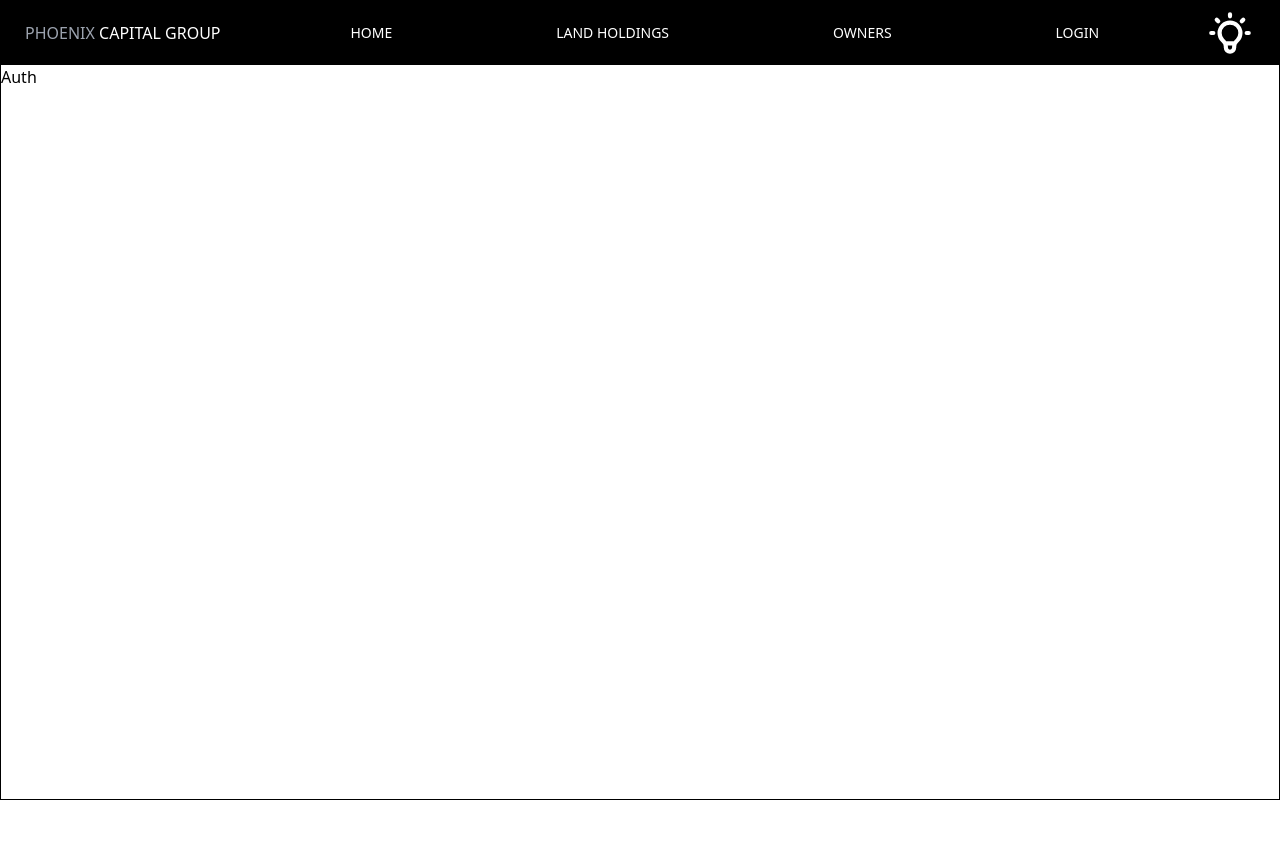
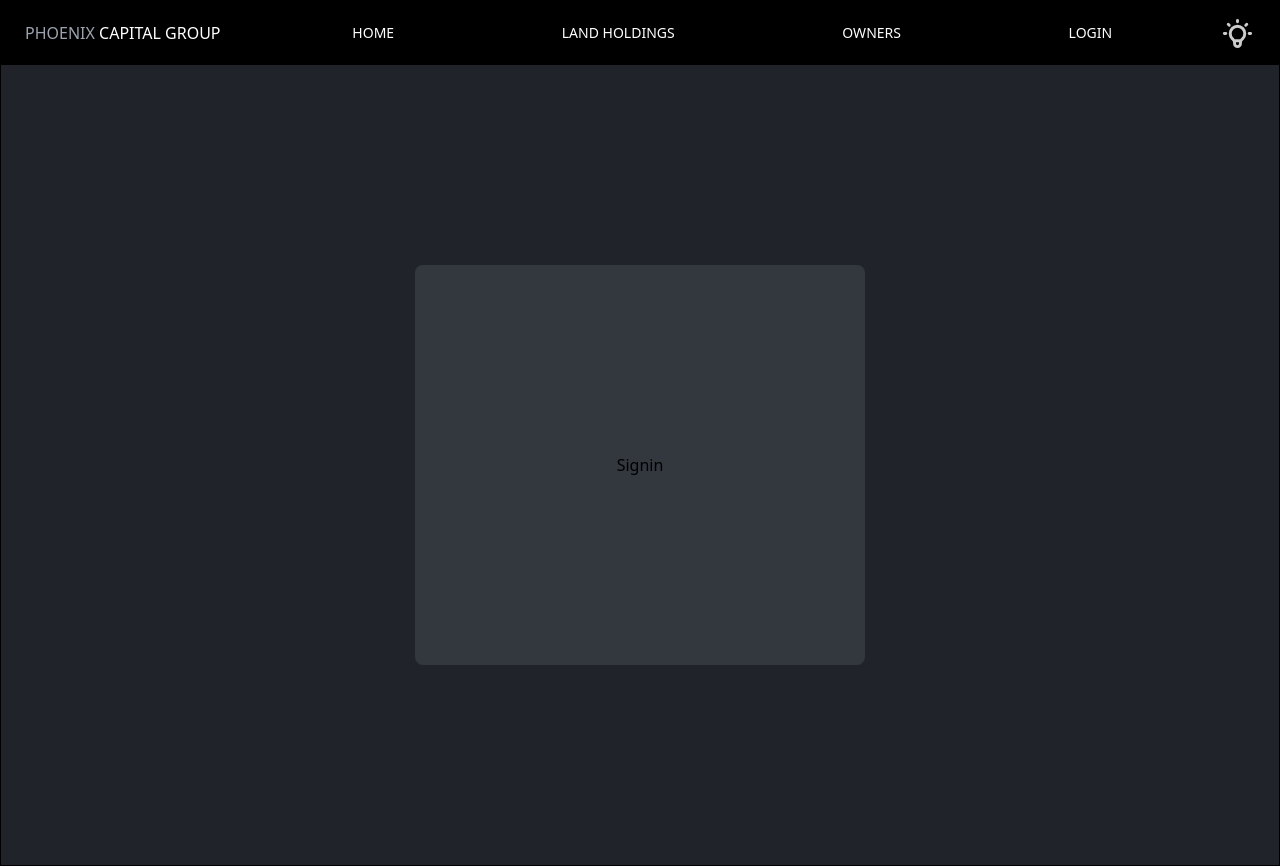
Before and after one commit to krisf451/phoenix-capital-assesment, a React (Create React App) app in the folder frontend/: page /auth in a window 1280 px wide. Before the commit the page ends 800 px from the top, so only its background shows below. Built offline with nearby package versions, Linux system fonts and the light colour scheme.

Commit message:
feat: added custom classes for main-bg dark-bg secondary-dark-bg, WIP on auth component

```diff
--- a/frontend/src/components/Auth.js
+++ b/frontend/src/components/Auth.js
@@ -1,7 +1,14 @@
-import React from "react";
+import React, { useState } from "react";
 
 const Auth = () => {
-  return <div>Auth</div>;
+  const [isSignup, setIsSignup] = useState(true);
+  return (
+    <div className="h-screen w-full flex justify-center items-center bg-main-bg dark:bg-main-dark-bg">
+      <div className="w-[450px] h-[50%] bg-white rounded-lg shadow-xl dark:shadow-none flex flex-col items-center justify-center dark:bg-secondary-dark-bg">
+        <h1>{isSignup ? "Signin" : "Signup"}</h1>
+      </div>
+    </div>
+  );
 };
 
 export default Auth;
--- a/frontend/src/components/Navbar.js
+++ b/frontend/src/components/Navbar.js
@@ -46,13 +46,19 @@ const Navbar = () => {
       </div>
       {/* Theme Stuff */}
       <div
-        className="dark:text-white mx-6"
+        className="dark:text-white mx-6 cursor-pointer"
         onClick={() => setMode(mode === "Dark" ? "" : "Dark")}
       >
         {mode === "Dark" ? (
-          <HiOutlineLightBulb size={50} />
+          <HiOutlineLightBulb
+            size={35}
+            className="transition-all transform duration-500 ease-in-out hover:scale-125 opacity-80 hover:opacity-100"
+          />
         ) : (
-          <HiMoon size={50} />
+          <HiMoon
+            size={35}
+            className="transition-all transform duration-500 ease-in-out hover:scale-125 opacity-80 hover:opacity-100"
+          />
         )}
       </div>
     </div>
--- a/frontend/tailwind.config.js
+++ b/frontend/tailwind.config.js
@@ -2,7 +2,15 @@ module.exports = {
   content: ["./src/**/*.{js,jsx,ts,tsx}"],
   darkMode: "class",
   theme: {
-    extend: {},
+    extend: {
+      backgroundColor: {
+        "main-bg": "#FAFBFB",
+        "main-dark-bg": "#20232A",
+        "secondary-dark-bg": "#33373E",
+        "light-gray": "#F7F7F7",
+        "half-transparent": "rgba(0, 0, 0, 0.5)",
+      },
+    },
   },
   plugins: [],
 };
```
